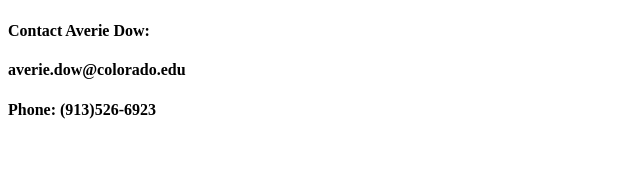
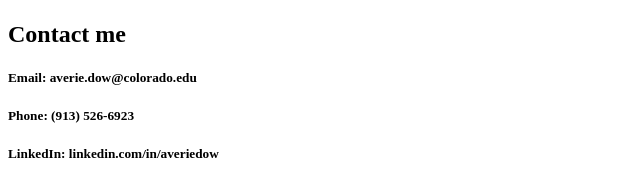
Before and after one commit to averie-dow/averie-dow.github.io, a plain HTML site: page week_3/graphic_design.html in a window 1280 px wide. Shown: the part 1052-1236 px from the top of the page, without its empty margins (0-640 px from the left). Before the commit the page ends 1192 px from the top, so only its background shows below. Drawn offline with Linux system fonts and the light colour scheme.

Commit message:
all pages

```diff
--- a/week_3/graphic_design.html
+++ b/week_3/graphic_design.html
@@ -35,11 +35,11 @@
             </div></section>
 
 
-    <footer>
-        <h4>Contact Averie Dow: </h4>
-        <h4>averie.dow@colorado.edu </h4>
-        <h4>Phone: (913)526-6923</h4>
-    </footer>
+    <h2>Contact me</h2>
+    <section id="footer">
+    <h5>Email: averie.dow@colorado.edu</h5>
+    <h5>Phone: (913) 526-6923</h5>
+    <h5>LinkedIn: linkedin.com/in/averiedow </h5></section>
     </body>
 
 </html>
```
Also changed, not shown: week_3/UX.html (+2 -2 lines), week_3/contact.html (+2 -2 lines), week_3/resume.html (+2 -2 lines).
